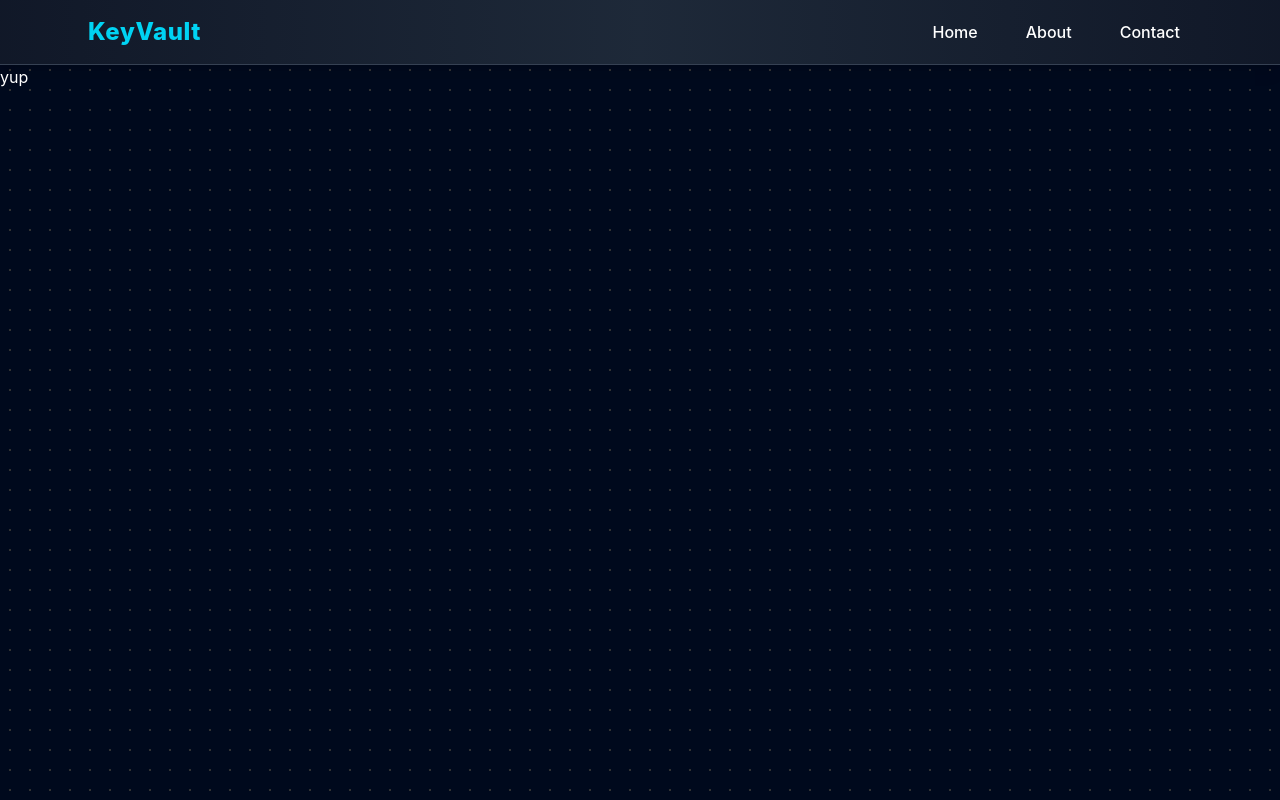
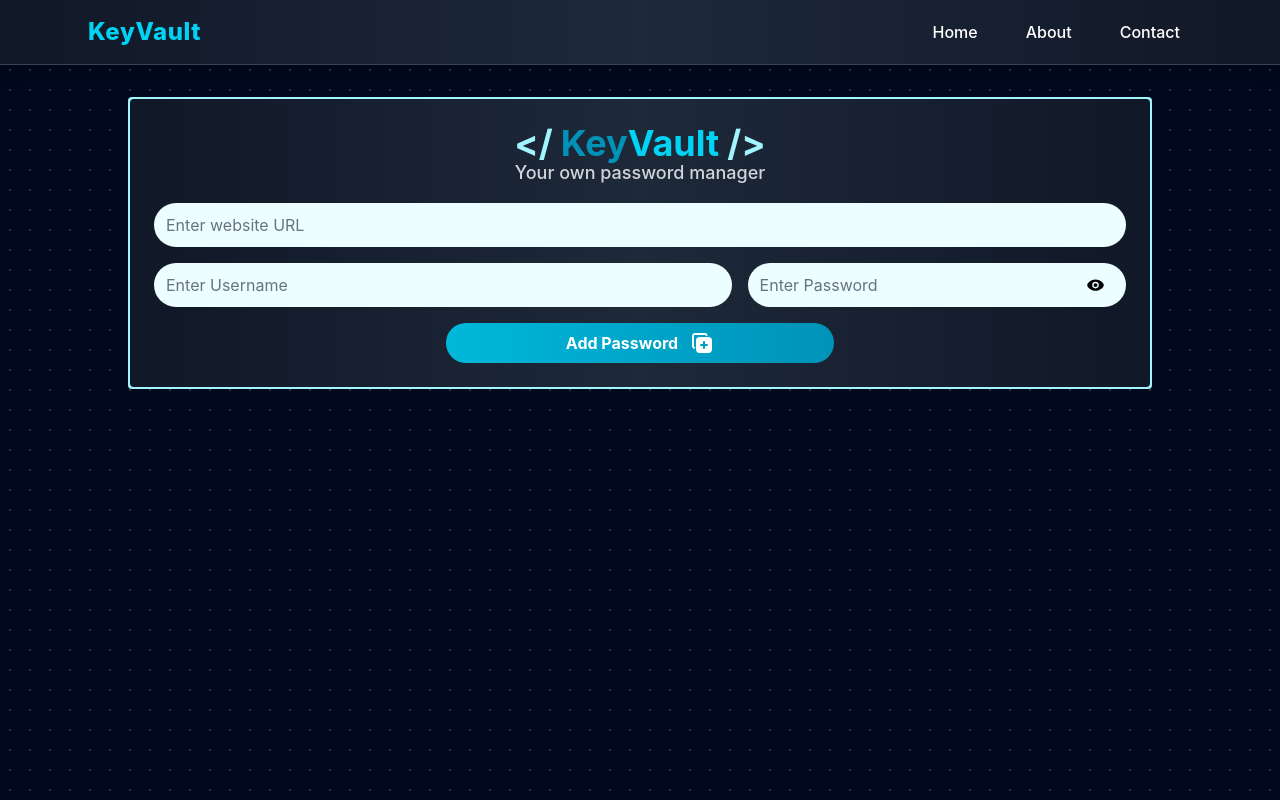
Before and after one commit to yash-raj-jain22/project-5--password-manager-, a React (Vite) app: page / in a window 1280 px wide. Built offline with nearby package versions, Linux system fonts and the light colour scheme.

Commit message:
updated: UI

```diff
--- a/src/components/Manager.jsx
+++ b/src/components/Manager.jsx
@@ -1,11 +1,62 @@
 import React from 'react'
+import { useRef } from 'react'
 
 function Manager() {
+    const ToggleEye = useRef();
+    const TogglePass = useRef();
+    const ShowPassword = () => {
+        if (TogglePass.current.type == "password") {
+            ToggleEye.current.src = "src/assets/hide_pass.svg";
+            TogglePass.current.type = "text";
+            ToggleEye.current.alt = "Show Password";
+        } else {
+            ToggleEye.current.src = "src/assets/show_pass.svg";
+            TogglePass.current.type = "password";
+            ToggleEye.current.alt = "Hide Password";
+        }
+    }
+
     return (
         <>
             <div class="absolute top-0 z-[-2] h-screen w-screen bg-[#000000] bg-[radial-gradient(#ffffff33_1px,#00091d_1px)] bg-[size:20px_20px]"></div>
 
-            <div className="text-white">yup</div>
+            <div className='my-8 container mx-auto w-5xl bg-cyan-200 rounded p-0.5'>
+
+                <div className="text-white flex flex-col gap-4 bg-gradient-to-r from-gray-900 via-gray-800 to-gray-900 p-6 rounded">
+
+                    <div className="logo flex justify-center text-cyan-400 text-4xl font-bold -mb-5">
+                        <span className='mx-2 text-cyan-200'>&lt;/</span>
+                        <span className='text-cyan-600'>Key</span>
+                        <span className='text-cyan-400'>Vault</span>
+                        <span className='mx-2 text-cyan-200'>/&gt;</span>
+                    </div>
+                    <div className="subheading text-center text-gray-300 text-lg font-medium">
+                        <span>Your own password manager</span>
+                    </div>
+                    <input className='px-3 py-2.5 rounded-4xl bg-cyan-50 focus:bg-white text-black placeholder:text-gray-500 focus:outline-none focus:ring-2 focus:ring-cyan-300 ' type="text" name='' id='' placeholder='Enter website URL' />
+
+                    <div className="flex gap-4">
+                        <input className='w-full px-3 py-2.5 rounded-4xl bg-cyan-50 focus:bg-white text-black placeholder:text-gray-500 focus:outline-none focus:ring-2 focus:ring-cyan-300' type="text" name="" id="" placeholder='Enter Username' />
+                        <div className='w-2/3 relative'>
+
+
+                            <input ref={TogglePass} className='w-full px-3 py-2.5 rounded-4xl bg-cyan-50 focus:bg-white text-black placeholder:text-gray-500 focus:outline-none focus:ring-2 focus:ring-cyan-300' type="password" name="" id="" placeholder='Enter Password' />
+
+                            <span className='absolute right-5 top-1/2 -translate-y-1/2 cursor-pointer text-gray-500 hover:text-gray-700 transition-colors duration-200' title="Show or Hide Password" onClick={ShowPassword} >
+                                <img ref={ToggleEye} src="src/assets/show_pass.svg" alt="Show Password" />
+                            </span>
+
+                        </div>
+                    </div>
+                    <div className="button flex justify-center">
+                        <button className='flex justify-center gap-3 w-2/5 hover:cursor-pointer  bg-gradient-to-r from-cyan-500 to-cyan-600 hover:bg-gradient-to-r hover:from-cyan-600 hover:to-cyan-700 text-white font-bold py-2 px-4 rounded rounded-4xl' type="submit">
+
+                            Add Password
+                            <svg xmlns="http://www.w3.org/2000/svg" width="24" height="24" viewBox="0 0 24 24" fill="currentColor" class="icon icon-tabler icons-tabler-filled icon-tabler-copy-plus"><path stroke="none" d="M0 0h24v24H0z" fill="none" /><path d="M18.333 6a3.667 3.667 0 0 1 3.667 3.667v8.666a3.667 3.667 0 0 1 -3.667 3.667h-8.666a3.667 3.667 0 0 1 -3.667 -3.667v-8.666a3.667 3.667 0 0 1 3.667 -3.667zm-4.333 4a1 1 0 0 0 -1 1v2h-2a1 1 0 0 0 -.993 .883l-.007 .117a1 1 0 0 0 1 1h2v2a1 1 0 0 0 .883 .993l.117 .007a1 1 0 0 0 1 -1v-2h2a1 1 0 0 0 .993 -.883l.007 -.117a1 1 0 0 0 -1 -1h-2v-2a1 1 0 0 0 -.883 -.993zm1 -8c1.094 0 1.828 .533 2.374 1.514a1 1 0 1 1 -1.748 .972c-.221 -.398 -.342 -.486 -.626 -.486h-10c-.548 0 -1 .452 -1 1v9.998c0 .32 .154 .618 .407 .805l.1 .065a1 1 0 1 1 -.99 1.738a3 3 0 0 1 -1.517 -2.606v-10c0 -1.652 1.348 -3 3 -3z" /></svg>
+                        </button>
+                    </div>
+                </div>
+            </div>
         </>
     )
 }
```
Also changed, not shown: src/assets/hide_pass.svg (added), src/assets/show_pass.svg (added).
